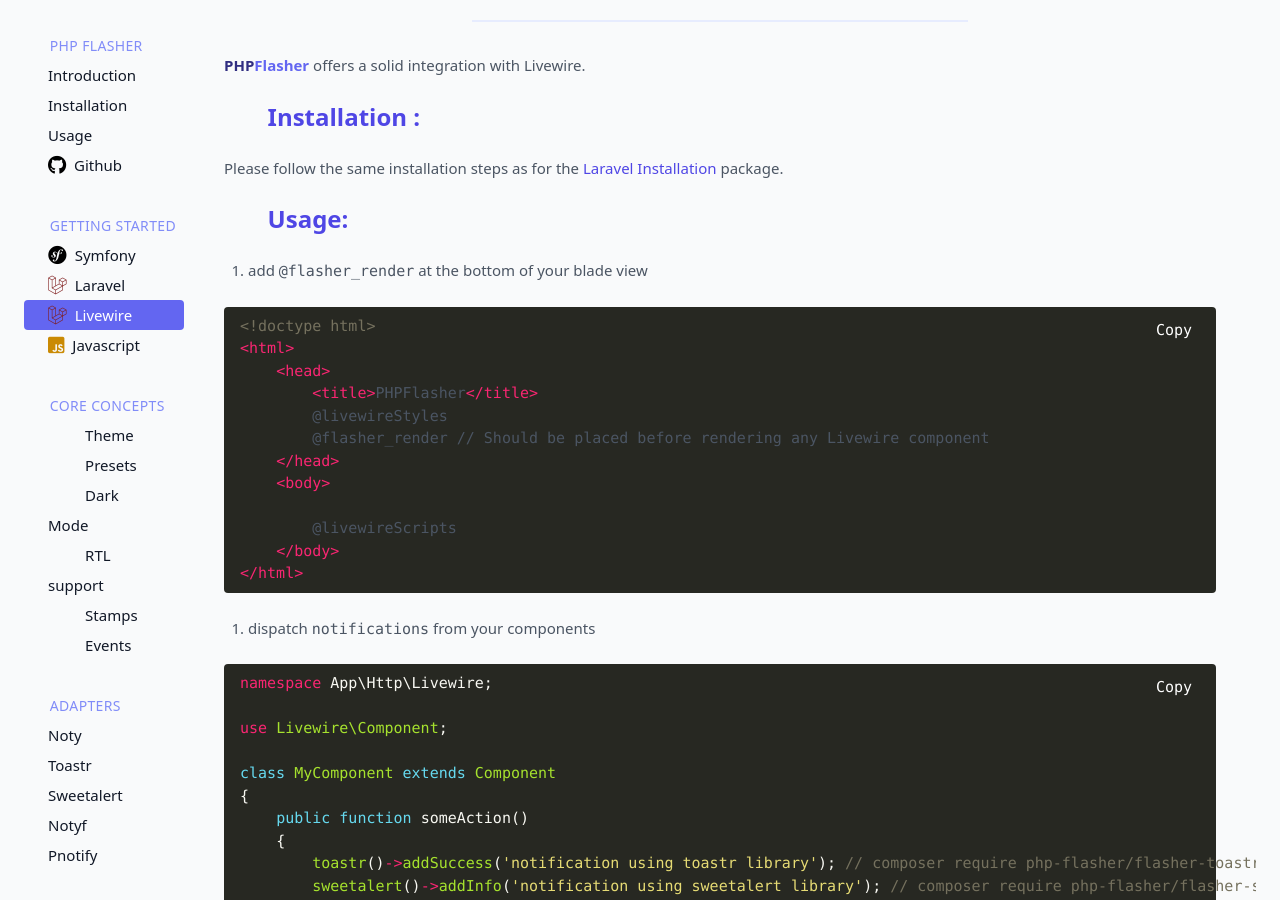
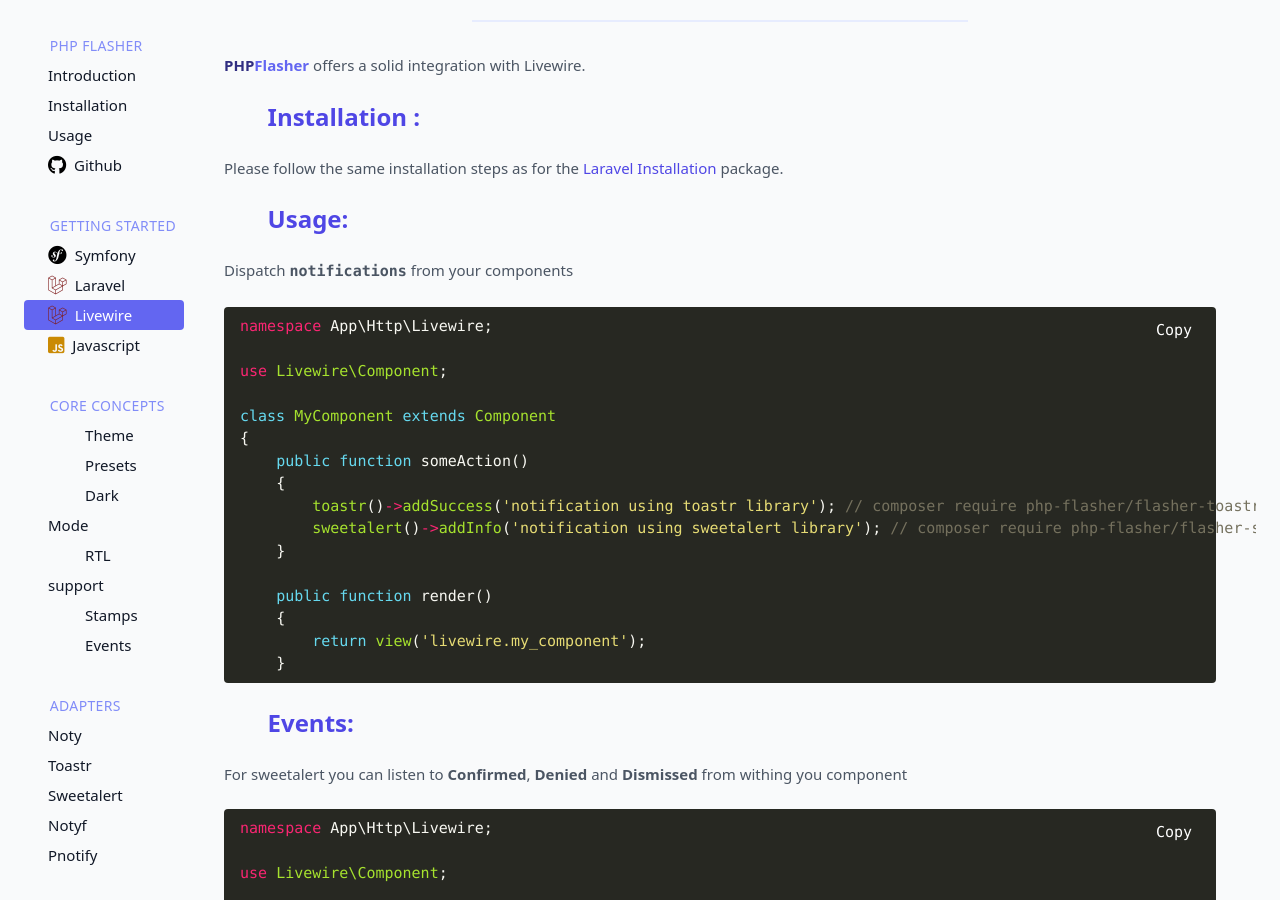
Before and after one commit to php-flasher/php-flasher.github.io, a Jekyll site: the page built from docs/framework/livewire.md, in a window 1280 px wide and 900 px high, scrolled down 336 px. Built offline with Jekyll 4.4.1, drawn with Linux system fonts in a browser that asks for light colours; some web fonts are replaced.

Commit message:
update livewire page

````diff
--- a/docs/framework/livewire.md
+++ b/docs/framework/livewire.md
@@ -13,24 +13,7 @@
 
 ## <i class="fa-duotone fa-list-radio"></i> Usage:
 
-1. add  `@flasher_render` at the bottom of your blade view
-
-```twig
-<!doctype html>
-<html>
-    <head>
-        <title>PHPFlasher</title>
-        @livewireStyles
-        @flasher_render // Should be placed before rendering any Livewire component
-    </head>
-    <body>
-
-        @livewireScripts
-    </body>
-</html>
-```
-
-2. dispatch `notifications` from your components
+Dispatch **`notifications`** from your components
 
 ```php
 namespace App\Http\Livewire;
````
